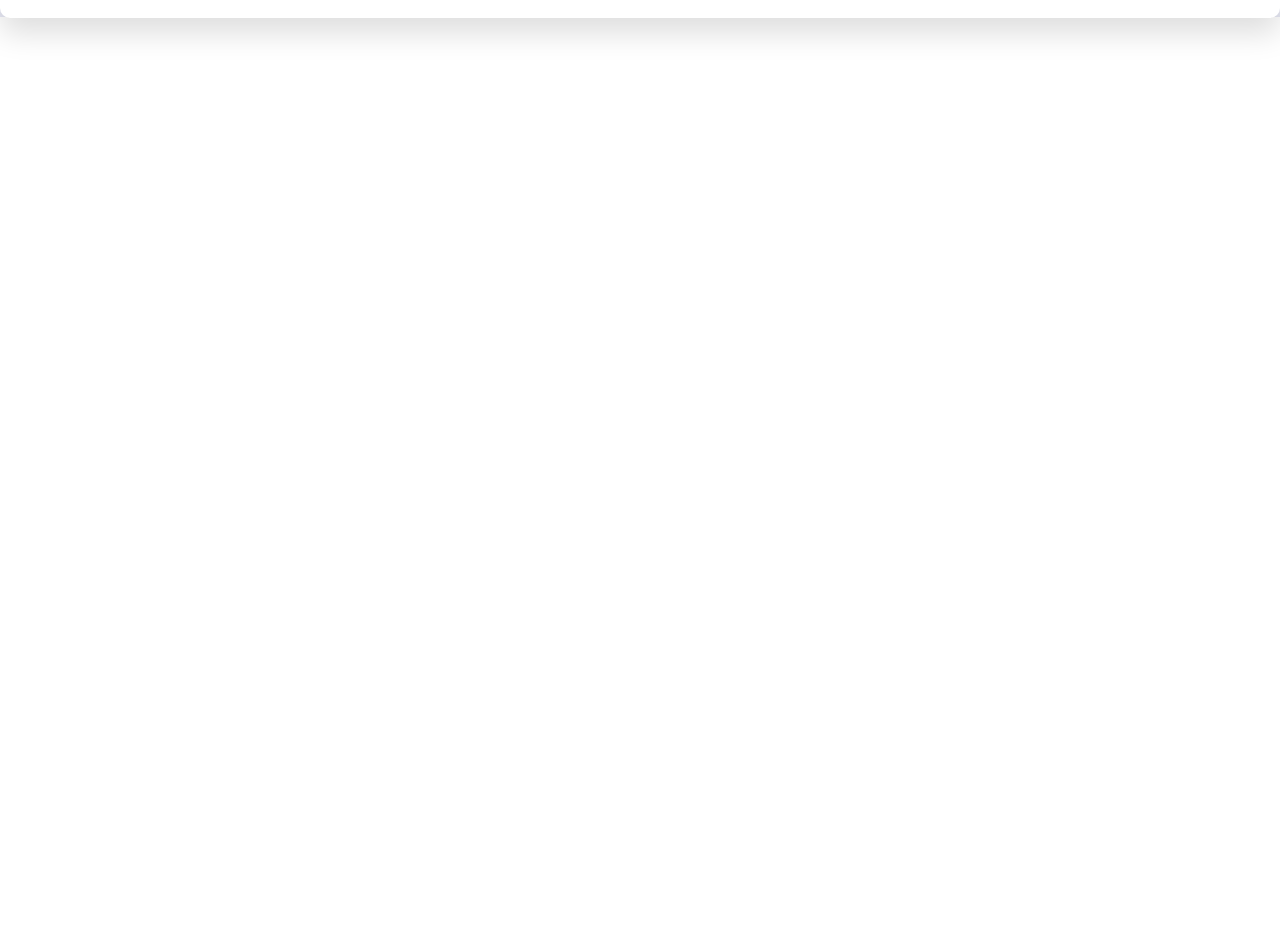
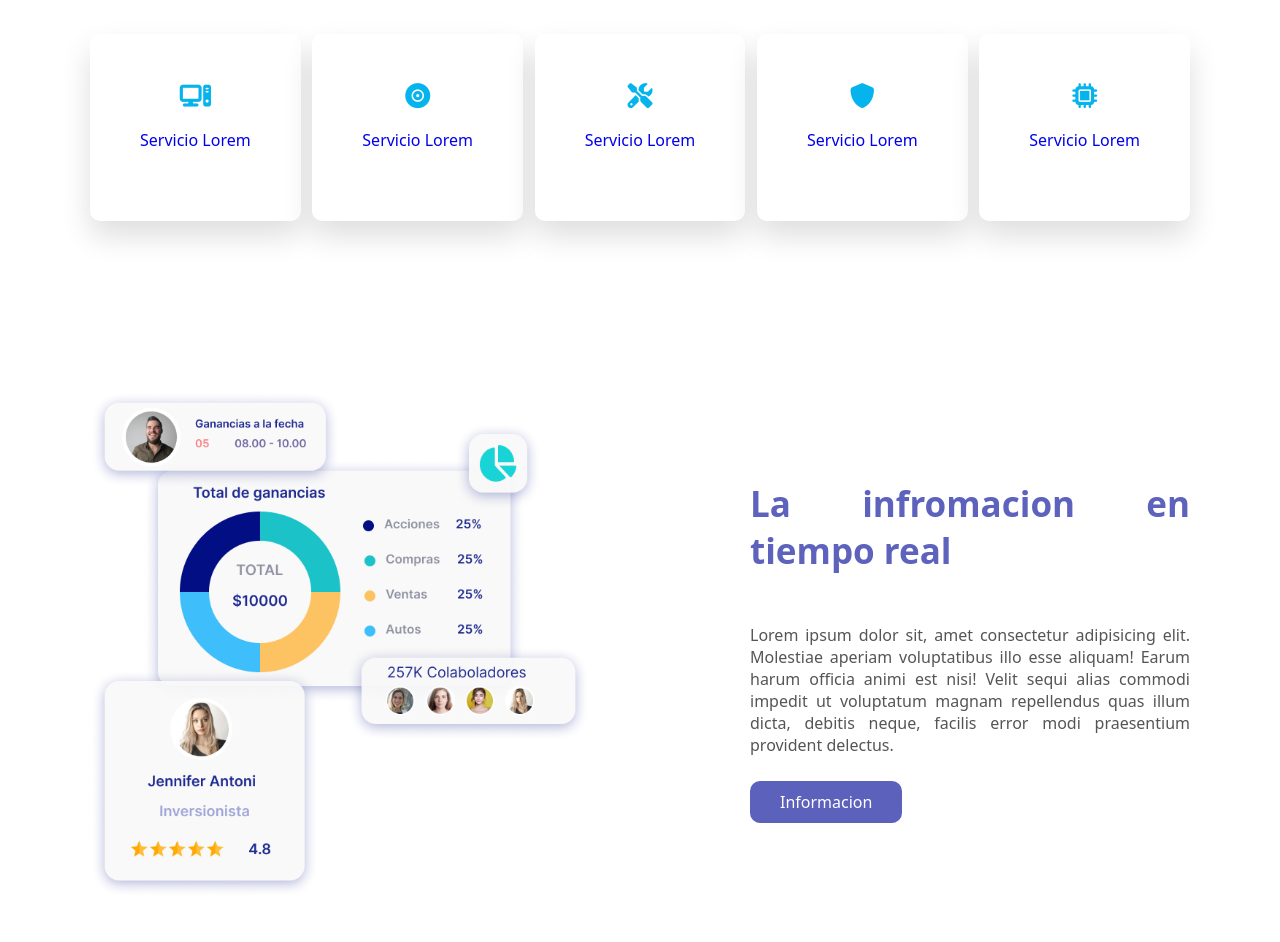
Before and after one commit to 123PaulGrillo/Landing-Services, a plain HTML site: page index.html in a window 1280 px wide. Shown: the part 703-1645 px from the top of the page. Before the commit the page ends 800 px from the top, so only its background shows below. Drawn offline with Linux system fonts and the light colour scheme.

Commit message:
3er Parte del Proyecto

```diff
--- a/css/estilos.css
+++ b/css/estilos.css
@@ -6,12 +6,16 @@
     list-style: none;
 }
 
+:root {
+    --padding-section: 50px 0px;
+    --color-title-sec: #3c42aed4;
+}
 body{
     font-family: system-ui, -apple-system, BlinkMacSystemFont, 'Segoe UI', Roboto, Oxygen, Ubuntu, Cantarell, 'Open Sans', 'Helvetica Neue', sans-serif;
 }
 
 .container{
-    max-width: 1300px;
+    max-width: 1200px;
     margin: 0 auto;
 }
 
@@ -48,15 +52,12 @@ body{
     font-weight: 600;
 }
 
-
-
-
-
 .header-informacion{
     display: flex;
     align-items: center;
     justify-content: space-between;
     height: fit-content;
+
 }
 .header-txt{
     width: 55%;
@@ -69,18 +70,18 @@ body{
 
 .title-page{
     font-size:55px;
-    color: #212ad2d4;
+    color: var(--color-title-sec);
     padding-bottom: 10px;
 }
 
 .paragraph-section{
     color: rgb(85, 85, 85);
-    padding-bottom: 30px;
+    padding-bottom: 35px;
 }
 
 .cta-info{
     padding: 10px 30px;
-    background-color: #212ad2d4;
+    background-color: var(--color-title-sec);
     color: #fff;
     border-radius: 10px;
 }
@@ -106,3 +107,86 @@ body{
 .marcas img{
     width: 120px;
 }
+
+/* Segunda parte */
+
+.services-content{
+    padding: 120px 0px;
+    text-align: center;
+}
+.title-section{
+    padding-bottom: 50px;
+    font-size: 35px;
+    color: var(--color-title-sec);
+}
+.services-container{
+    display: flex;
+    justify-content: space-between;
+    align-items: center;
+    flex-wrap: wrap;
+    height: fit-content;
+    width: 100%;
+}
+
+.service-card{
+    display: flex;
+    text-align: center;
+    background-color: #fff;
+    box-shadow:  .1px 15px 30px #00000022;
+    padding: 50px;
+    border-radius: 10px;
+}
+.service-card i{
+    color: #05b3ed;
+    font-size: 25px;
+    padding-bottom: 20px;
+}
+.card {
+    display: flex;
+    flex-direction: column;
+    padding-bottom: 20px;
+}
+
+/* Tercera parte */
+
+.information-content{
+    display: flex;
+    align-items: center;
+    justify-content: space-between;
+    text-align: justify;
+    height: fit-content;
+    padding: var(--padding-section);
+}
+
+.information-img img{
+    width: 500px;
+}
+
+.information-txt{
+    width: 40%;
+}
+
+/* Medias Queries */
+
+@media screen and (max-width:1300px) {
+    .container{
+        max-width: 1100px;
+    }
+    .header{
+        height: 65vh;
+    }
+    .title-page{
+        font-size: 40px;
+    }
+    .header-txt{
+        width: 40%;
+    }
+    .header-img img{
+        width: 500px;
+    }
+
+    .header-marcas{
+        width: 100%;
+        padding: 35px;
+    }
+}
--- a/index.html
+++ b/index.html
@@ -6,6 +6,7 @@
     <title>Landing-Page || Services</title>
     <link rel="shortcut icon" href="./images/right.png" type="image/x-icon">
     <link rel="stylesheet" href="./css/estilos.css">
+    <link rel="stylesheet" href="https://cdnjs.cloudflare.com/ajax/libs/font-awesome/6.5.1/css/all.min.css">
 </head>
 <body>
     <header class="header">
@@ -40,5 +41,53 @@
             <a href="#" class="marcas"><img src="./images/brands3.png" alt=""></a>
         </div>
     </header>
+
+    <section class="services-content">
+        <h2 class="title-section">Nuestros Servicio</h2>
+        <div class="services-container container">
+            <div class="service-card">
+                <a href="#" class="card"><i class="fa fa-computer"></i>Servicio Lorem</a>
+            </div>
+
+            <div class="service-card">
+                <a href="#" class="card"><i class="fa-solid fa-record-vinyl"></i>Servicio Lorem</a>
+            </div>
+
+            <div class="service-card">
+                <a href="#" class="card"><i class="fa-solid fa-screwdriver-wrench"></i>Servicio Lorem</a>
+            </div>
+
+            <div class="service-card">
+                <a href="#" class="card"><i class="fa-solid fa-shield"></i>Servicio Lorem</a>
+            </div>
+
+            <div class="service-card">
+                <a href="#" class="card"><i class="fa-solid fa-microchip"></i>Servicio Lorem</a>
+            </div>
+        </div>
+    </section>
+
+    <section class="information-content container">
+        <div class="information-img">
+            <img src="./images/grafic.png" alt="">
+        </div>
+        <div class="information-txt">
+            <h2 class="title-section">La infromacion en tiempo real</h2>
+            <p class="paragraph-section">Lorem ipsum dolor sit, amet consectetur adipisicing elit. Molestiae aperiam voluptatibus illo esse aliquam! Earum harum officia animi est nisi! Velit sequi alias commodi impedit ut voluptatum magnam repellendus quas illum dicta, debitis neque, facilis error modi praesentium provident delectus.</p>
+            <a href="#" class="cta-info">Informacion</a>
+        </div>
+    </section>
+
+    <section class="information-content container">
+        <div class="information-txt">
+            <h2 class="title-section">Nosotros somos un equipo para apoyarte</h2>
+            <p class="paragraph-section">Lorem, ipsum dolor sit amet consectetur adipisicing elit. Dolorum id alias temporibus nisi ut harum officiis mollitia, dolor dolorem ducimus culpa enim quae dicta, soluta beatae? Fugiat asperiores incidunt nam et dicta voluptatibus quae modi cum, ducimus quod expedita facere? Adipisci sapiente omnis eos, molestias similique pariatur sequi error earum.</p>
+            <a href="#" class="cta-info">Informacion</a>
+        </div>
+
+        <div class="information-img">
+            <img src="./images/about.png" alt="">
+        </div>
+    </section>
 </body>
 </html>
```
